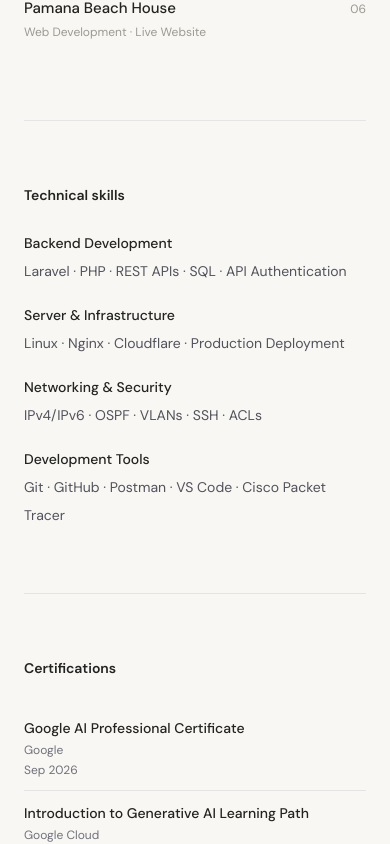
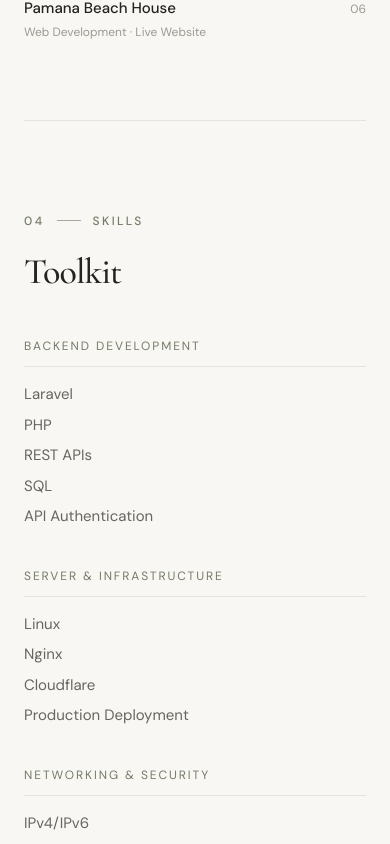
Before and after one commit to Hansaeng20/Franz_Portfolio, a React (Vite) app: page / in a window 390 px wide. Shown: the part 6180-7024 px from the top of the page. Built offline with nearby package versions, Linux system fonts and the light colour scheme.

Commit message:
Restyle skills as two-column grid

```diff
--- a/src/components/Skills.tsx
+++ b/src/components/Skills.tsx
@@ -1,26 +1,24 @@
-
 import { skills } from '../data/portfolio'
+import Reveal from './Reveal'
+import Section from './Section'
 
 export default function Skills() {
     return (
-        <section id="skills" className="border-t border-zinc-200 py-16">
-            <div className="grid gap-7 sm:grid-cols-[180px_1fr]">
-                <h2 className="text-sm font-semibold">Technical skills</h2>
-
-                <div className="space-y-5">
-                    {skills.map((group) => (
-                        <div key={group.category}>
-                            <h3 className="text-sm font-medium">
-                                {group.category}
-                            </h3>
-
-                            <p className="mt-1 text-sm leading-7 text-zinc-600">
-                                {group.items.join(' · ')}
-                            </p>
-                        </div>
-                    ))}
-                </div>
+        <Section id="skills" index="04" label="Skills" title="Toolkit">
+            <div className="grid gap-x-12 gap-y-10 sm:grid-cols-2">
+                {skills.map((group, i) => (
+                    <Reveal key={group.category} delay={(i % 2) * 0.08}>
+                        <h3 className="border-b border-line pb-3 text-xs uppercase tracking-[0.16em] text-sage">
+                            {group.category}
+                        </h3>
+                        <ul className="mt-4 space-y-2 text-[15px] text-muted">
+                            {group.items.map((item) => (
+                                <li key={item}>{item}</li>
+                            ))}
+                        </ul>
+                    </Reveal>
+                ))}
             </div>
-        </section>
+        </Section>
     )
 }
```
